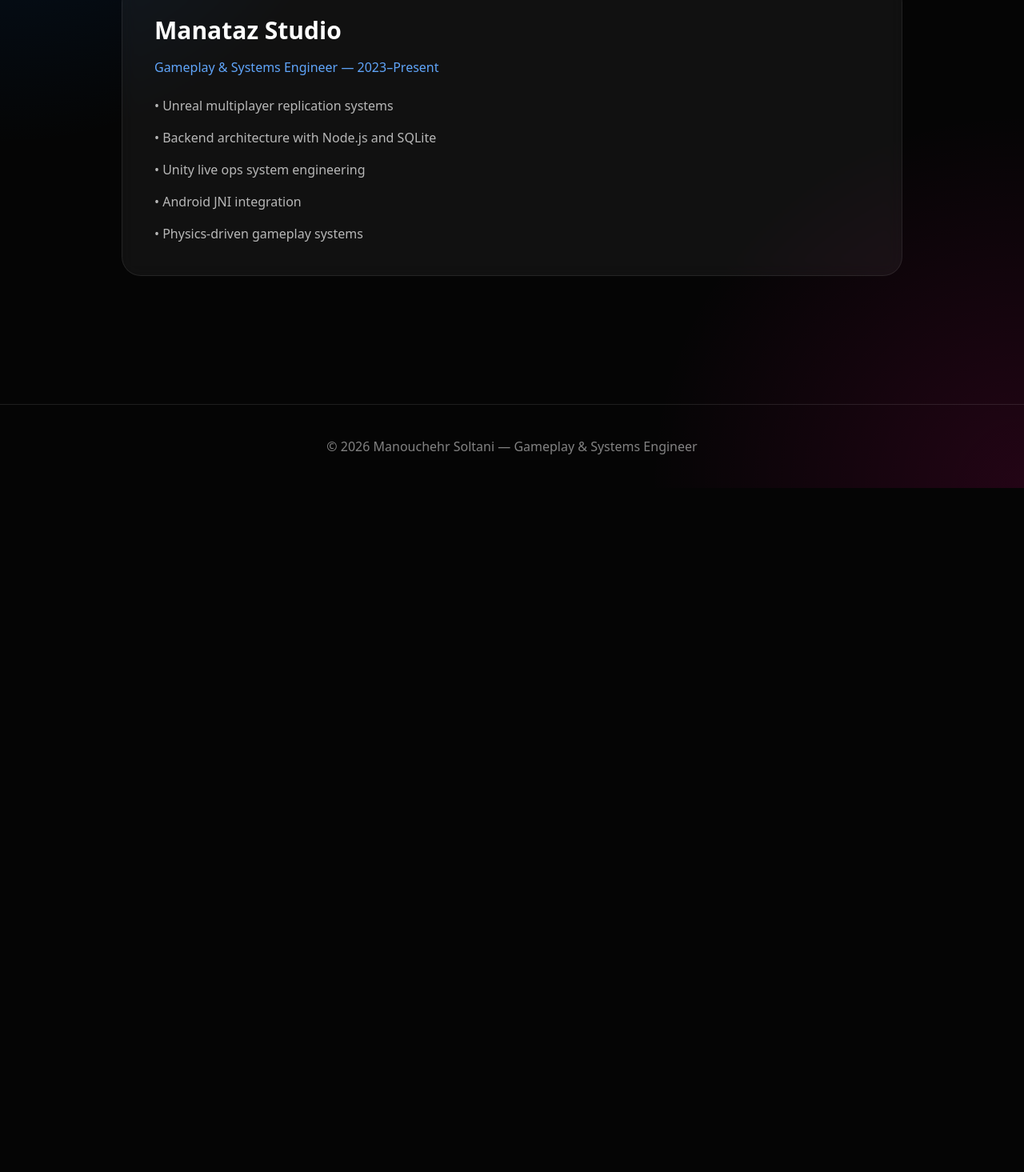
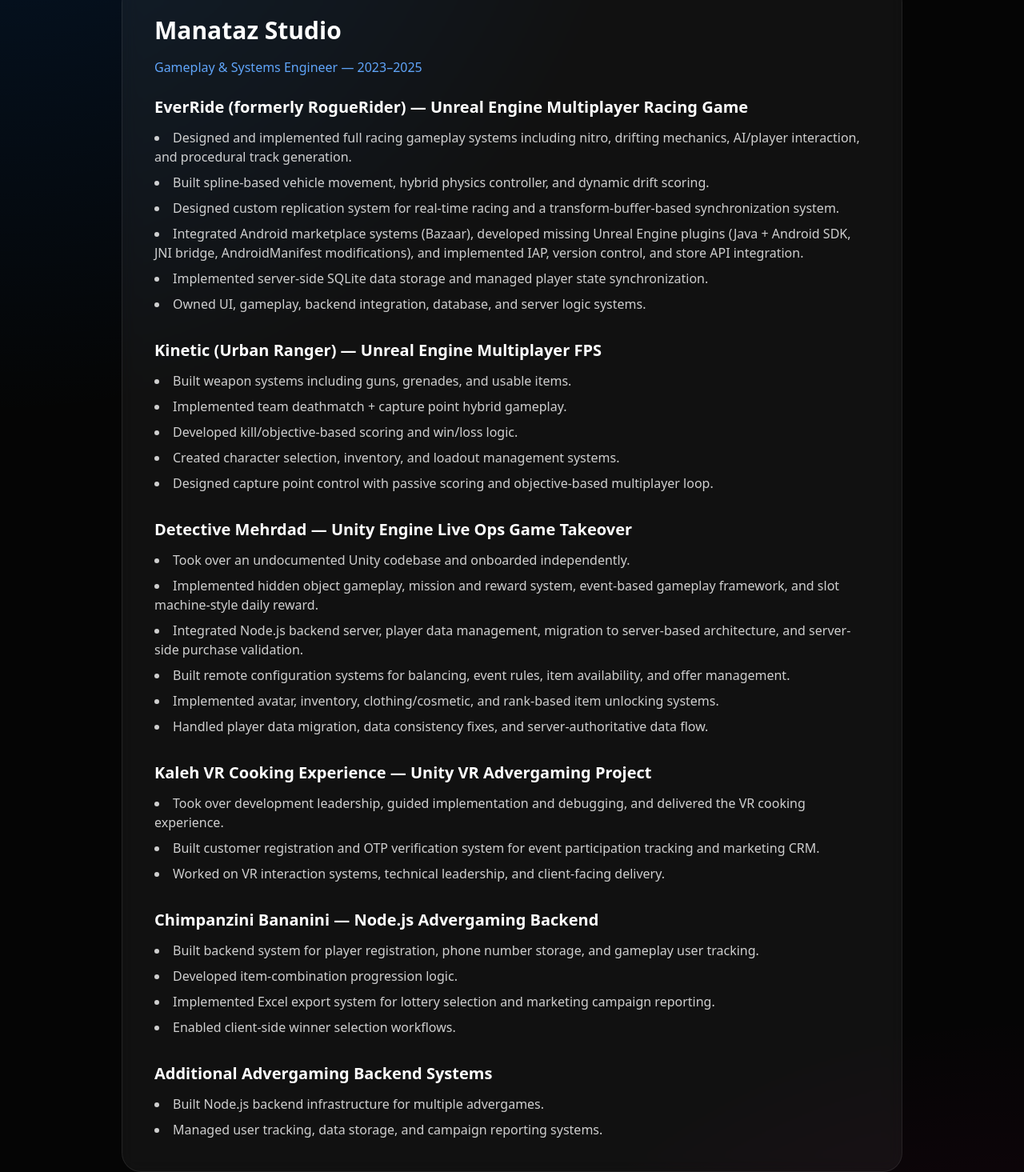
Before and after one commit to HooshangDev/HooshangDev, a Next.js app: page /experience in a window 1280 px wide. Shown: the part 287-1752 px from the top of the page at 80% size. Before the commit the page ends 897 px from the top, so only its background shows below. Built offline with nearby package versions, Linux system fonts and the light colour scheme.

Commit message:
fixing image paths

```diff
--- a/app/experience/page.tsx
+++ b/app/experience/page.tsx
@@ -5,22 +5,109 @@
         Experience
       </h1>
 
-      <div className="glass rounded-3xl p-10">
+      <div className="space-y-8">
+        <section className="glass rounded-3xl p-10">
           <h2 className="text-3xl font-bold mb-4">
             Manataz Studio
           </h2>
 
           <p className="text-blue-400 mb-6">
-          Gameplay & Systems Engineer — 2023–Present
+            Gameplay & Systems Engineer — 2023–2025
           </p>
 
-        <ul className="space-y-4 text-white/70">
-          <li>• Unreal multiplayer replication systems</li>
-          <li>• Backend architecture with Node.js and SQLite</li>
-          <li>• Unity live ops system engineering</li>
-          <li>• Android JNI integration</li>
-          <li>• Physics-driven gameplay systems</li>
+          <div className="space-y-8 text-white/80">
+            <div>
+              <h3 className="text-xl font-semibold mb-3 text-white">
+                EverRide (formerly RogueRider) — Unreal Engine Multiplayer Racing Game
+              </h3>
+              <ul className="space-y-2 list-disc list-inside">
+                <li>Designed and implemented full racing gameplay systems including nitro, drifting mechanics, AI/player interaction, and procedural track generation.</li>
+                <li>Built spline-based vehicle movement, hybrid physics controller, and dynamic drift scoring.</li>
+                <li>Designed custom replication system for real-time racing and a transform-buffer-based synchronization system.</li>
+                <li>Integrated Android marketplace systems (Bazaar), developed missing Unreal Engine plugins (Java + Android SDK, JNI bridge, AndroidManifest modifications), and implemented IAP, version control, and store API integration.</li>
+                <li>Implemented server-side SQLite data storage and managed player state synchronization.</li>
+                <li>Owned UI, gameplay, backend integration, database, and server logic systems.</li>
               </ul>
+            </div>
+
+            <div>
+              <h3 className="text-xl font-semibold mb-3 text-white">
+                Kinetic (Urban Ranger) — Unreal Engine Multiplayer FPS
+              </h3>
+              <ul className="space-y-2 list-disc list-inside">
+                <li>Built weapon systems including guns, grenades, and usable items.</li>
+                <li>Implemented team deathmatch + capture point hybrid gameplay.</li>
+                <li>Developed kill/objective-based scoring and win/loss logic.</li>
+                <li>Created character selection, inventory, and loadout management systems.</li>
+                <li>Designed capture point control with passive scoring and objective-based multiplayer loop.</li>
+              </ul>
+            </div>
+
+            <div>
+              <h3 className="text-xl font-semibold mb-3 text-white">
+                Detective Mehrdad — Unity Engine Live Ops Game Takeover
+              </h3>
+              <ul className="space-y-2 list-disc list-inside">
+                <li>Took over an undocumented Unity codebase and onboarded independently.</li>
+                <li>Implemented hidden object gameplay, mission and reward system, event-based gameplay framework, and slot machine-style daily reward.</li>
+                <li>Integrated Node.js backend server, player data management, migration to server-based architecture, and server-side purchase validation.</li>
+                <li>Built remote configuration systems for balancing, event rules, item availability, and offer management.</li>
+                <li>Implemented avatar, inventory, clothing/cosmetic, and rank-based item unlocking systems.</li>
+                <li>Handled player data migration, data consistency fixes, and server-authoritative data flow.</li>
+              </ul>
+            </div>
+
+            <div>
+              <h3 className="text-xl font-semibold mb-3 text-white">
+                Kaleh VR Cooking Experience — Unity VR Advergaming Project
+              </h3>
+              <ul className="space-y-2 list-disc list-inside">
+                <li>Took over development leadership, guided implementation and debugging, and delivered the VR cooking experience.</li>
+                <li>Built customer registration and OTP verification system for event participation tracking and marketing CRM.</li>
+                <li>Worked on VR interaction systems, technical leadership, and client-facing delivery.</li>
+              </ul>
+            </div>
+
+            <div>
+              <h3 className="text-xl font-semibold mb-3 text-white">
+                Chimpanzini Bananini — Node.js Advergaming Backend
+              </h3>
+              <ul className="space-y-2 list-disc list-inside">
+                <li>Built backend system for player registration, phone number storage, and gameplay user tracking.</li>
+                <li>Developed item-combination progression logic.</li>
+                <li>Implemented Excel export system for lottery selection and marketing campaign reporting.</li>
+                <li>Enabled client-side winner selection workflows.</li>
+              </ul>
+            </div>
+
+            <div>
+              <h3 className="text-xl font-semibold mb-3 text-white">
+                Additional Advergaming Backend Systems
+              </h3>
+              <ul className="space-y-2 list-disc list-inside">
+                <li>Built Node.js backend infrastructure for multiple advergames.</li>
+                <li>Managed user tracking, data storage, and campaign reporting systems.</li>
+              </ul>
+            </div>
+          </div>
+        </section>
+
+        <section className="glass rounded-3xl p-10">
+          <h2 className="text-3xl font-bold mb-4">
+            Current Work
+          </h2>
+
+          <p className="text-blue-400 mb-6">
+            2026
+          </p>
+
+          <ul className="space-y-3 text-white/80 list-disc list-inside">
+            <li>Firebase push notification implementation</li>
+            <li>Metrix analytics SDK integration</li>
+            <li>Expansion of internal game analytics</li>
+            <li>Unified event tracking across systems</li>
+          </ul>
+        </section>
       </div>
     </main>
   )
```
Also changed, not shown: data/projects.ts (+7 -1 lines), 1 other file (tests, documents, lock files or other folders). Lines whose indentation alone changed are shown as unchanged.
